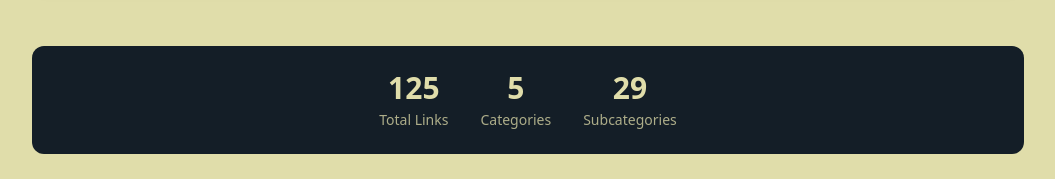
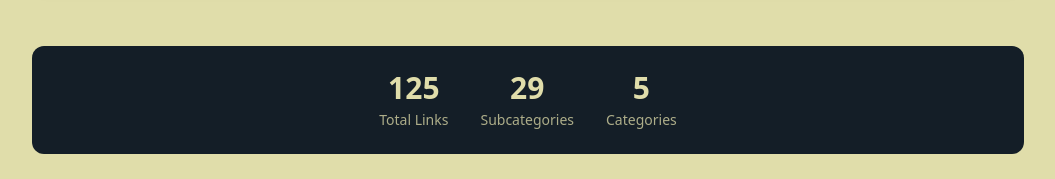
Before and after one commit to bettercallzaal/ZAONEXUS, a Next.js app: page / in a window 1280 px wide. Shown: the part 710-889 px from the top of the page, without its empty margins (112-1167 px from the left). Built offline with nearby package versions, Linux system fonts and the light colour scheme.

Commit message:
Fix stats order: display highest to lowest (Links, Subcategories, Categories)

```diff
--- a/app/page.tsx
+++ b/app/page.tsx
@@ -360,12 +360,12 @@ export default function Home() {
                   <div className="text-sm opacity-75 mt-1">Total Links</div>
                 </div>
                 <div>
+                  <div className="text-3xl font-bold">{totalSubcategories}</div>
+                  <div className="text-sm opacity-75 mt-1">Subcategories</div>
+                </div>
+                <div>
                   <div className="text-3xl font-bold">{totalCategories}</div>
                   <div className="text-sm opacity-75 mt-1">Categories</div>
-                </div>
-                <div>
-                  <div className="text-3xl font-bold">{totalSubcategories}</div>
-                  <div className="text-sm opacity-75 mt-1">Subcategories</div>
                 </div>
               </div>
             </div>
```
